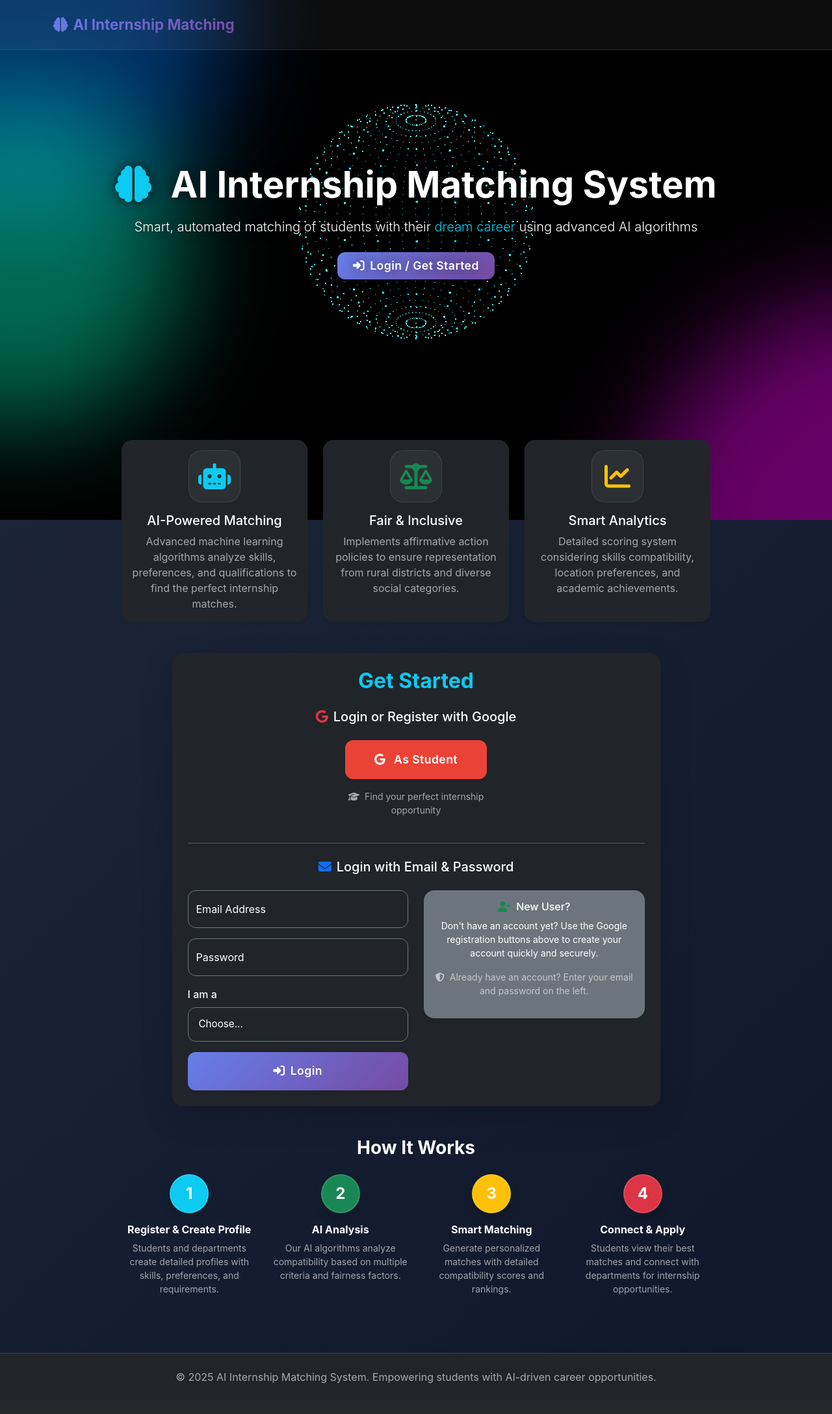
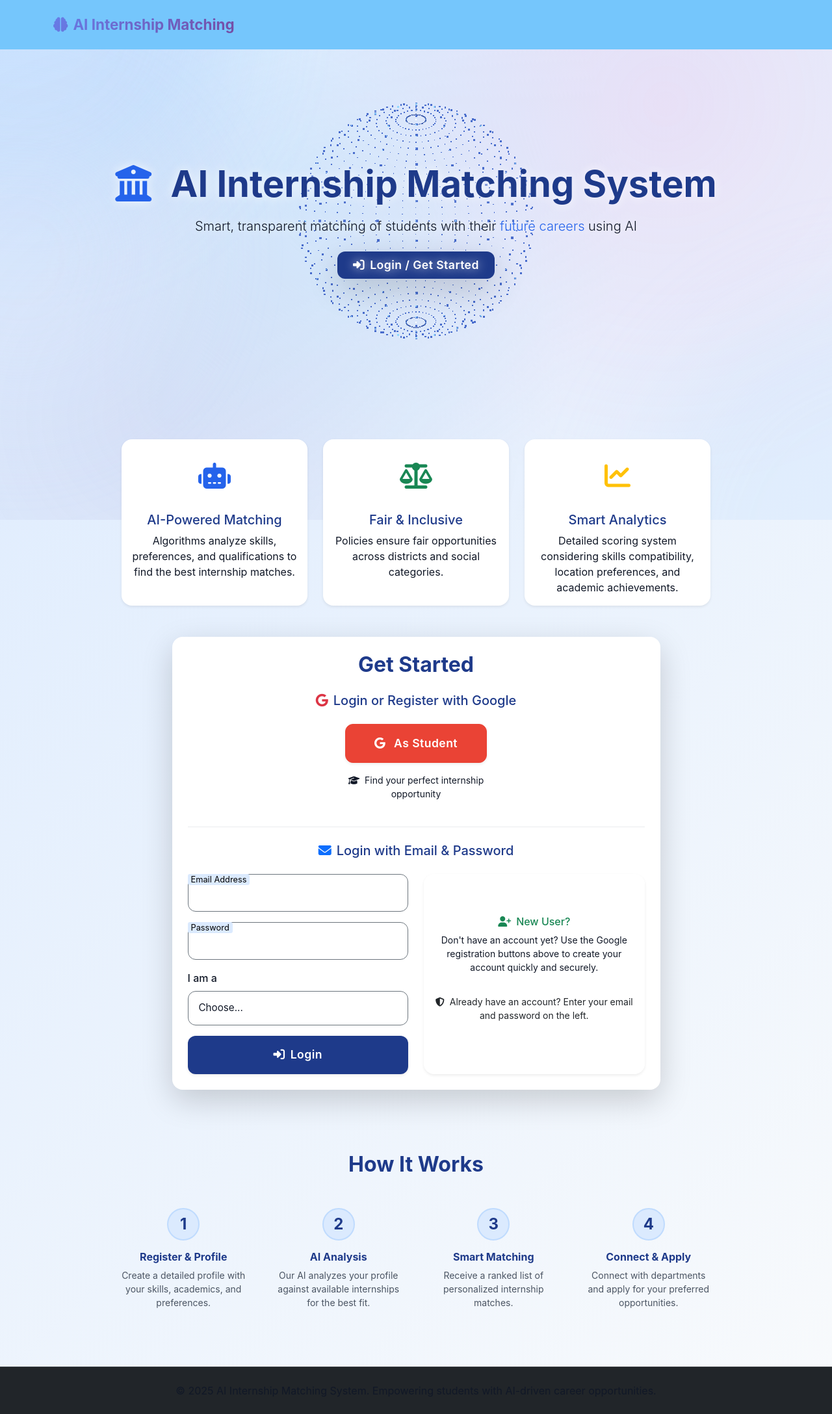
Before and after one commit to yashkrishangupta/InternMatchAI, a Flask app: page / in a window 1280 px wide. Shown: the whole page at 65% size. Before the commit the page ends 2129 px from the top, so only its background shows below. Run offline with Flask 3, Linux system fonts and the light colour scheme.

Commit message:
Update index.html

```diff
--- a/templates/index.html
+++ b/templates/index.html
@@ -13,12 +13,12 @@
     <div id="globe-container"></div>
     <div class="header-text text-center">
         <h1 class="display-4 fw-bold mb-3">
-            <i class="fas fa-brain me-3 text-info"></i>
+            <i class="fas fa-building-columns me-3 text-info"></i>
             AI Internship Matching System
         </h1>
         <p class="lead">
-            Smart, automated matching of students with their
-            <span class="text-info">dream career</span> using advanced AI algorithms
+            Smart, transparent matching of students with their
+            <span class="text-info">future careers</span> using AI
         </p>
         {% if not session.user_type %}
         <div class="mt-4">
@@ -32,40 +32,40 @@
 
 <div class="container-fluid py-5 position-relative" style="z-index:2;">
     <div class="row justify-content-center">
-        <div class="col-lg-10 text-white">
+        <div class="col-lg-10">
 
             <!-- Features Section -->
             <div class="row g-4 mb-5">
                 <div class="col-md-4">
-                    <div class="card h-100 shadow-sm border-0 rounded-4 bg-dark text-white">
+                    <div class="card h-100 shadow-sm border-0 rounded-4">
                         <div class="card-body text-center">
                             <div class="feature-icon text-info mb-3 fs-1">
                                 <i class="fas fa-robot"></i>
                             </div>
                             <h5 class="card-title">AI-Powered Matching</h5>
-                            <p class="card-text text-muted">Advanced machine learning algorithms analyze skills, preferences, and qualifications to find the perfect internship matches.</p>
+                            <p class="card-text">Algorithms analyze skills, preferences, and qualifications to find the best internship matches.</p>
                         </div>
                     </div>
                 </div>
                 <div class="col-md-4">
-                    <div class="card h-100 shadow-sm border-0 rounded-4 bg-dark text-white">
+                    <div class="card h-100 shadow-sm border-0 rounded-4">
                         <div class="card-body text-center">
                             <div class="feature-icon text-success mb-3 fs-1">
-                                <i class="fas fa-balance-scale"></i>
+                                <i class="fas fa-scale-balanced"></i>
                             </div>
                             <h5 class="card-title">Fair & Inclusive</h5>
-                            <p class="card-text text-muted">Implements affirmative action policies to ensure representation from rural districts and diverse social categories.</p>
+                            <p class="card-text">Policies ensure fair opportunities across districts and social categories.</p>
                         </div>
                     </div>
                 </div>
                 <div class="col-md-4">
-                    <div class="card h-100 shadow-sm border-0 rounded-4 bg-dark text-white">
+                    <div class="card h-100 shadow-sm border-0 rounded-4">
                         <div class="card-body text-center">
                             <div class="feature-icon text-warning mb-3 fs-1">
                                 <i class="fas fa-chart-line"></i>
                             </div>
                             <h5 class="card-title">Smart Analytics</h5>
-                            <p class="card-text text-muted">Detailed scoring system considering skills compatibility, location preferences, and academic achievements.</p>
+                            <p class="card-text">Detailed scoring system considering skills compatibility, location preferences, and academic achievements.</p>
                         </div>
                     </div>
                 </div>
@@ -75,9 +75,9 @@
             <!-- Get Started Section -->
             <div id="get-started" class="row justify-content-center my-5">
                 <div class="col-md-10">
-                    <div class="card border-0 shadow-lg rounded-4 bg-dark text-white">
+                    <div class="card border-0 shadow-lg rounded-4">
                         <div class="card-body p-4">
-                            <h2 class="card-title text-center mb-4 fw-bold text-info">Get Started</h2>
+                            <h2 class="card-title text-center mb-4 fw-bold">Get Started</h2>
 
                             <!-- Google OAuth Registration -->
                             <div class="mb-3">
@@ -92,7 +92,7 @@
                                                 As Student
                                             </a>
                                         </div>
-                                        <p class="text-center mt-3 small text-muted">
+                                        <p class="text-center mt-3 small">
                                             <i class="fas fa-graduation-cap me-1"></i>
                                             Find your perfect internship opportunity
                                         </p>
@@ -102,7 +102,7 @@
 
                             <!-- Email & Password Login -->
                             <div class="mt-4">
-                                <hr class="my-4 border-light">
+                                <hr class="my-4">
                                 <h5 class="text-center mb-4">
                                     <i class="fas fa-envelope me-2 text-primary"></i>Login with Email & Password
                                 </h5>
@@ -110,16 +110,16 @@
                                     <div class="row g-4">
                                         <div class="col-md-6">
                                             <div class="form-floating mb-3">
-                                                <input type="email" class="form-control bg-dark text-white border-secondary" id="email" name="email" placeholder="Email" required>
+                                                <input type="email" class="form-control border-secondary" id="email" name="email" placeholder="Email" required>
                                                 <label for="email">Email Address</label>
                                             </div>
                                             <div class="form-floating mb-3">
-                                                <input type="password" class="form-control bg-dark text-white border-secondary" id="password" name="password" placeholder="Password" required>
+                                                <input type="password" class="form-control border-secondary" id="password" name="password" placeholder="Password" required>
                                                 <label for="password">Password</label>
                                             </div>
                                             <div class="mb-3">
                                                 <label for="user_type" class="form-label">I am a</label>
-                                                <select class="form-select bg-dark text-white border-secondary" id="user_type" name="user_type" required>
+                                                <select class="form-select border-secondary text-dark bg-white" id="user_type" name="user_type" required>
                                                     <option value="">Choose...</option>
                                                     <option value="student">Student</option>
                                                     <option value="department">Government Department</option>
@@ -133,13 +133,13 @@
                                             </div>
                                         </div>
                                         <div class="col-md-6">
-                                            <div class="card border-0 rounded-4 shadow-sm bg-secondary text-white">
-                                                <div class="card-body text-center">
-                                                    <h6 class="card-title">
-                                                        <i class="fas fa-user-plus me-2 text-success"></i>New User?
+                                            <div class="card border-0 rounded-4 shadow-sm bg-light h-100">
+                                                <div class="card-body text-center d-flex flex-column justify-content-center">
+                                                    <h6 class="card-title text-success">
+                                                        <i class="fas fa-user-plus me-2"></i>New User?
                                                     </h6>
                                                     <p class="card-text small">Don't have an account yet? Use the Google registration buttons above to create your account quickly and securely.</p>
-                                                    <p class="small text-muted mt-3">
+                                                    <p class="small text-dark mt-3">
                                                         <i class="fas fa-shield-alt me-1"></i>
                                                         Already have an account? Enter your email and password on the left.
                                                     </p>
@@ -157,40 +157,36 @@
             {% endif %}
 
             <!-- How It Works Section -->
-            <div class="mt-5">
-                <h3 class="text-center mb-4 fw-bold text-white">How It Works</h3>
-                <div class="row g-4">
-                    <div class="col-md-3 text-center">
-                        <div class="step-number bg-info text-white rounded-circle mx-auto mb-3 d-flex align-items-center justify-content-center shadow"
-                             style="width:60px; height:60px; font-size:1.5rem;">
-                            <span>1</span>
+            <div class="mt-5 pt-5 text-center">
+                <h2 class="fw-bold mb-5">How It Works</h2>
+                <div class="row g-5">
+                    <div class="col-md-3">
+                        <div class="step-card">
+                            <div class="step-number mx-auto mb-3">1</div>
+                            <h6 class="fw-bold">Register & Profile</h6>
+                            <p class="small text-muted">Create a detailed profile with your skills, academics, and preferences.</p>
                         </div>
-                        <h6 class="fw-bold">Register & Create Profile</h6>
-                        <p class="small text-muted">Students and departments create detailed profiles with skills, preferences, and requirements.</p>
                     </div>
-                    <div class="col-md-3 text-center">
-                        <div class="step-number bg-success text-white rounded-circle mx-auto mb-3 d-flex align-items-center justify-content-center shadow"
-                             style="width:60px; height:60px; font-size:1.5rem;">
-                            <span>2</span>
+                    <div class="col-md-3">
+                        <div class="step-card">
+                            <div class="step-number mx-auto mb-3">2</div>
+                            <h6 class="fw-bold">AI Analysis</h6>
+                            <p class="small text-muted">Our AI analyzes your profile against available internships for the best fit.</p>
                         </div>
-                        <h6 class="fw-bold">AI Analysis</h6>
-                        <p class="small text-muted">Our AI algorithms analyze compatibility based on multiple criteria and fairness factors.</p>
                     </div>
-                    <div class="col-md-3 text-center">
-                        <div class="step-number bg-warning text-white rounded-circle mx-auto mb-3 d-flex align-items-center justify-content-center shadow"
-                             style="width:60px; height:60px; font-size:1.5rem;">
-                            <span>3</span>
+                    <div class="col-md-3">
+                        <div class="step-card">
+                             <div class="step-number mx-auto mb-3">3</div>
+                            <h6 class="fw-bold">Smart Matching</h6>
+                            <p class="small text-muted">Receive a ranked list of personalized internship matches.</p>
                         </div>
-                        <h6 class="fw-bold">Smart Matching</h6>
-                        <p class="small text-muted">Generate personalized matches with detailed compatibility scores and rankings.</p>
                     </div>
-                    <div class="col-md-3 text-center">
-                        <div class="step-number bg-danger text-white rounded-circle mx-auto mb-3 d-flex align-items-center justify-content-center shadow"
-                             style="width:60px; height:60px; font-size:1.5rem;">
-                            <span>4</span>
+                    <div class="col-md-3">
+                        <div class="step-card">
+                             <div class="step-number mx-auto mb-3">4</div>
+                            <h6 class="fw-bold">Connect & Apply</h6>
+                            <p class="small text-muted">Connect with departments and apply for your preferred opportunities.</p>
                         </div>
-                        <h6 class="fw-bold">Connect & Apply</h6>
-                        <p class="small text-muted">Students view their best matches and connect with departments for internship opportunities.</p>
                     </div>
                 </div>
             </div>
@@ -199,41 +195,95 @@
     </div>
 </div>
 
-<!-- Aurora Background Styles + Globe Styles -->
+<!-- Styles -->
 <style>
     body {
-        background-color: #000;
+        background: linear-gradient(135deg, #dbeafe 0%, #f8fafc 100%);
+        color: #1f2937;
+    }
+    h1, h2, h5, .fw-bold {
+        color: #1e3a8a !important;
+    }
+    p, label, .lead, .card-text {
+        color: #111827 !important;
+    }
+
+    .form-control::placeholder {
+        color: #6b7280;
+    }
+     .form-floating > label {
+        background-color: #dbeafe !important;  /* extra light blue */
+        color: #000000 !important;             /* black text */
+        padding: 0 0.25rem !important;         /* smaller horizontal padding */
+        height: auto !important;               /* auto height */
+        line-height: normal !important;        /* prevent tall box */
+        border-radius: 0.2rem;
+        font-size: 0.8rem;
+    }
+
+    .form-control {
+        background-color: #ffffff !important;
+        color: #111827 !important;
+    }
+    .form-control:focus {
+        background-color: #ffffff !important;
+        color: #111827 !important;
+        border-color: #2563eb !important;
+        box-shadow: 0 0 0 0.2rem rgba(37, 99, 235, 0.25);
+    }
+    .form-floating > label::after {
+    background-color: transparent !important;
+    }
+    .form-select {
+        color: #111827 !important;
+        background-color: #ffffff !important;
+    }
+    .form-select option {
+        color: #111827 !important;
+        background-color: #ffffff !important;
+    }
+
+    .btn-primary {
+        background: #1e3a8a;
+        border: none;
         color: #fff;
     }
+    .btn-primary:hover {
+        background: #172554;
+    }
+    .text-info {
+        color: #2563eb !important;
+    }
+
     .aurora-background {
         position: fixed;
         top: 0; left: 0;
         width: 100%; height: 100%;
         z-index: -1;
-        background: #000;
+        background: transparent;
         overflow: hidden;
     }
     .aurora {
         position: absolute;
         border-radius: 50%;
         filter: blur(80px);
-        opacity: 0.4;
+        opacity: 0.25;
     }
     .aurora-1 {
         width: 50vw; height: 50vw;
-        background-color: #0077ff;
+        background-color: #93c5fd;
         top: -25vw; left: -25vw;
         animation: move 15s infinite alternate ease-in-out;
     }
     .aurora-2 {
         width: 60vw; height: 60vw;
-        background-color: #ff00ff;
+        background-color: #bfdbfe;
         bottom: -30vw; right: -30vw;
         animation: move 20s infinite alternate-reverse ease-in-out;
     }
     .aurora-3 {
         width: 40vw; height: 40vw;
-        background-color: #00ffc3;
+        background-color: #dbeafe;
         bottom: 20vh; left: -20vw;
         animation: move 18s infinite alternate ease-in-out;
     }
@@ -242,7 +292,6 @@
         to { transform: translate(100px, 50px) rotate(30deg); }
     }
 
-    /* Globe styles */
     .header-container {
         position: relative;
         height: 60vh;
@@ -259,12 +308,42 @@
         height: 100%;
         z-index: 1;
         cursor: grab;
-        margin-bottom: -100px;
     }
     .header-text {
         position: relative;
         z-index: 2;
-        text-shadow: 0 0 20px rgba(0,0,0,0.7);
+        text-shadow: 0 0 15px rgba(255,255,255,0.8);
+    }
+
+    /* How It Works Section Styles */
+    .step-number {
+        width: 50px;
+        height: 50px;
+        border-radius: 50%;
+        background-color: #dbeafe; /* Light blue */
+        color: #1e3a8a; /* Dark blue */
+        display: flex;
+        align-items: center;
+        justify-content: center;
+        font-size: 1.5rem;
+        font-weight: bold;
+        border: 2px solid #bfdbfe;
+    }
+    .step-card h6 {
+        color: #1e3a8a !important;
+    }
+    .step-card .text-muted {
+        color: #4b5563 !important;
+    }
+    .card {
+        background-color: #ffffff !important;  /* White background */
+        border: none;
+        border-radius: 12px;
+        box-shadow: 0 4px 6px rgba(0,0,0,0.1);
+    }
+    .navbar {
+    background-color: #75c6fc !important;   /* light blue */
+    border-bottom: none !important;         /* remove faint white line */
     }
 </style>
 
@@ -279,13 +358,16 @@ document.addEventListener('DOMContentLoaded', function () {
         const camera = new THREE.PerspectiveCamera(75, globeContainer.offsetWidth / globeContainer.offsetHeight, 0.1, 1000);
         const renderer = new THREE.WebGLRenderer({ alpha: true });
         renderer.setSize(globeContainer.offsetWidth, globeContainer.offsetHeight);
+        renderer.setPixelRatio(window.devicePixelRatio);
         globeContainer.appendChild(renderer.domElement);
 
         const geometry = new THREE.SphereGeometry(2.5, 32, 32);
+
         const pointsMaterial = new THREE.PointsMaterial({
-            color: 0x0dcaf0,
-            size: 0.03,
+            color: 0x0f172a,
+            size: 0.04,
             transparent: true,
+            opacity: 0.8,
             blending: THREE.AdditiveBlending,
             depthWrite: false,
         });
@@ -310,14 +392,13 @@ document.addEventListener('DOMContentLoaded', function () {
         animate();
 
         window.addEventListener('resize', () => {
-             renderer.setSize(globeContainer.offsetWidth, globeContainer.offsetHeight);
-             camera.aspect = globeContainer.offsetWidth / globeContainer.offsetHeight;
-             camera.updateProjectionMatrix();
+              renderer.setSize(globeContainer.offsetWidth, globeContainer.offsetHeight);
+              camera.aspect = globeContainer.offsetWidth / globeContainer.offsetHeight;
+              camera.updateProjectionMatrix();
         });
     }
 });
 
-// Smooth scroll function
 function smoothScroll(event) {
     event.preventDefault();
     const target = document.querySelector('#get-started');
```
